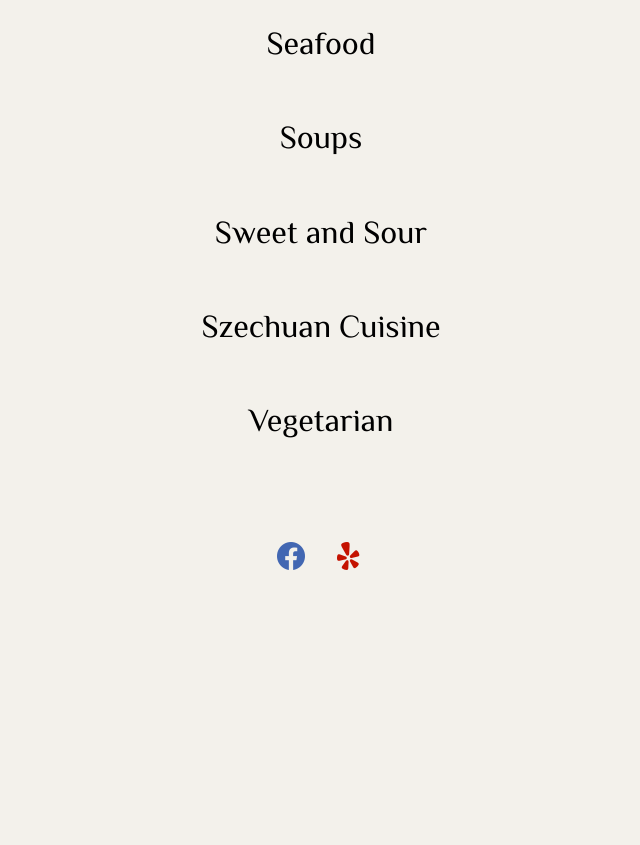
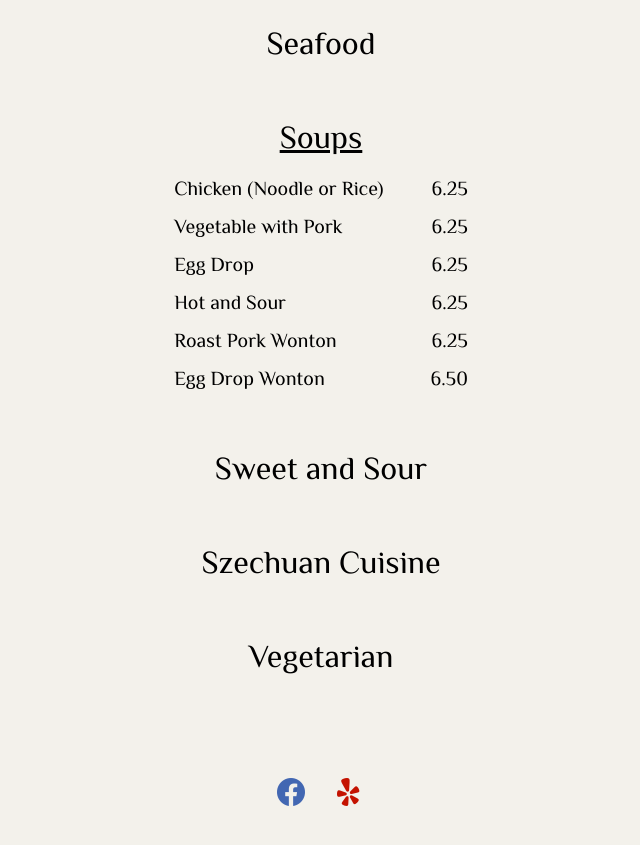
Before and after one commit to MaceeQi/jpwebsite-react-web-app, a React (Create React App) app: page /menus/food in a window 1280 px wide. Shown: the part 2740-3585 px from the top of the page, without its empty margins (319-959 px from the left). Before the commit the page ends 3361 px from the top, so only its background shows below. Built offline with nearby package versions, Linux system fonts and the light colour scheme.

Commit message:
implement food menu - soups

```diff
--- /dev/null
+++ b/src/data/food-menu/soups.json
@@ -0,0 +1,26 @@
+[
+  {
+    "name": "Chicken (Noodle or Rice)",
+    "price": "6.25"
+  },
+  {
+    "name": "Vegetable with Pork",
+    "price": "6.25"
+  },
+  {
+    "name": "Egg Drop",
+    "price": "6.25"
+  },
+  {
+    "name": "Hot and Sour",
+    "price": "6.25"
+  },
+  {
+    "name": "Roast Pork Wonton",
+    "price": "6.25"
+  },
+  {
+    "name": "Egg Drop Wonton",
+    "price": "6.50"
+  }
+]
--- /dev/null
+++ b/src/jp/menu/food-menu-sections/soup-item.js
@@ -0,0 +1,18 @@
+import React from "react";
+
+const SoupItem = ({soup}) => {
+    return (
+        <li className="fs-5 mb-2">
+            {/* soup name */}
+            {soup.name}
+
+            {/* price */}
+            <div className="float-end">
+                <span className="ms-5">
+                    {soup.price}
+                </span>
+            </div>
+        </li>
+    );
+};
+export default SoupItem;
--- /dev/null
+++ b/src/jp/menu/food-menu-sections/soups.js
@@ -0,0 +1,22 @@
+import React from "react";
+import soups from "../../../data/food-menu/soups.json";
+import SoupItem from "./soup-item";
+
+const Soups = () => {
+    return (
+        <>
+            {/* title - Soups */}
+            <h2 className="mt-5 mb-3 text-decoration-underline text-center">
+                Soups
+            </h2>
+
+            {/* soup items */}
+            <ul className="list-group list-unstyled">
+                {
+                    soups.map(soup => <SoupItem soup={soup}/>)
+                }
+            </ul>
+        </>
+    );
+};
+export default Soups;
--- a/src/jp/menu/food-menu.js
+++ b/src/jp/menu/food-menu.js
@@ -2,6 +2,7 @@ import React from "react";
 import { HashLink as Link } from "react-router-hash-link";
 import foodMenuContents from "../../data/food-menu-contents.json";
 import Appetizers from "./food-menu-sections/appetizers";
+import Soups from "./food-menu-sections/soups";
 
 const FoodMenuComponent = () => {
 
@@ -106,7 +107,7 @@ const FoodMenuComponent = () => {
 
                 {/* soups */}
                 <div id="Soups">
-                    <h2 className="mt-5">Soups</h2>
+                    <Soups/>
                 </div>
 
                 {/* sweet and sour */}
```
